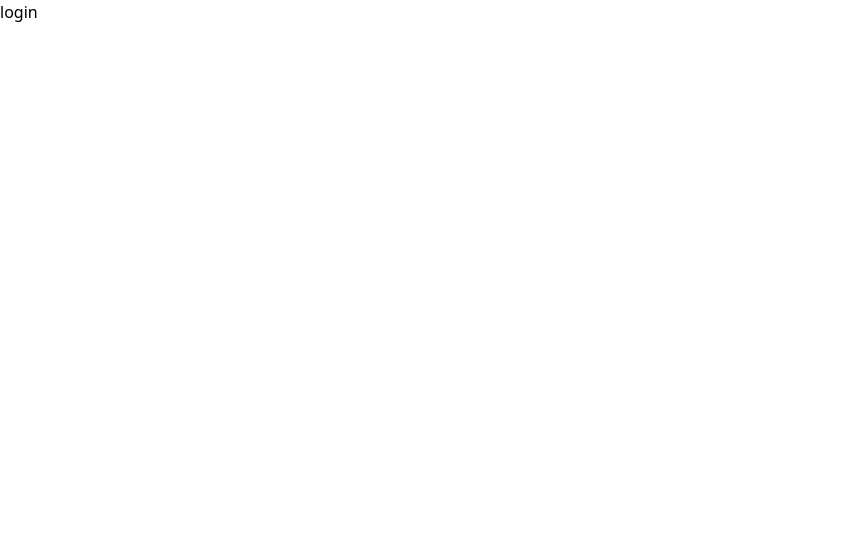
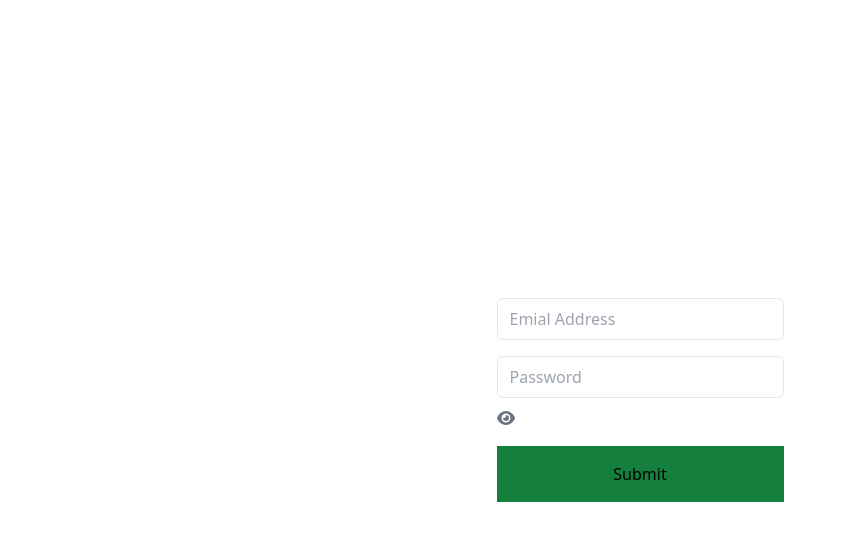
Before and after one commit to Zeyad-Hegazy/Hoist-frontend, a React (Vite) app: page /login in a window 1280 px wide. Shown: the top 540 px of the page, without its empty margins (0-846 px from the left). Built offline with nearby package versions, Linux system fonts and the light colour scheme.

Commit message:
setup the api and log in

```diff
--- a/package.json
+++ b/package.json
@@ -3,6 +3,7 @@
 	"private": true,
 	"version": "0.0.0",
 	"type": "module",
+	"proxy": "http://localhost:8080/api/v1",
 	"scripts": {
 		"dev": "vite",
 		"build": "vite build",
@@ -19,6 +20,7 @@
 		"formik": "^2.4.6",
 		"react": "^18.2.0",
 		"react-dom": "^18.2.0",
+		"react-redux": "^9.1.1",
 		"react-router-dom": "^6.23.0",
 		"redux-thunk": "^3.1.0",
 		"yup": "^1.4.0"
--- /dev/null
+++ b/src/actions/auth.js
@@ -0,0 +1,11 @@
+import { AUTH } from "../constants/action-types";
+import * as api from "../api/index";
+
+export const login = (formData) => async (dispatch) => {
+	try {
+		const { data } = await api.logIn(formData);
+		dispatch({ type: AUTH, data });
+	} catch (error) {
+		console.log(error);
+	}
+};
--- /dev/null
+++ b/src/api/index.js
@@ -0,0 +1,14 @@
+import axios from "axios";
+
+const API = axios.create({ baseURL: "http://localhost:8080/api/v1" });
+
+API.interceptors.request.use((req) => {
+	if (localStorage.getItem("profile")) {
+		req.headers.Authorization = `Bearer ${
+			JSON.parse(localStorage.getItem("profile")).token
+		}`;
+	}
+	return req;
+});
+
+export const logIn = (formData) => API.post("/auth/login", formData);
--- /dev/null
+++ b/src/components/UI/Input.jsx
@@ -0,0 +1,40 @@
+/* eslint-disable react/prop-types */
+import { FontAwesomeIcon } from "@fortawesome/react-fontawesome";
+import { faEye, faEyeSlash } from "@fortawesome/free-solid-svg-icons";
+
+const Input = ({
+	half,
+	name,
+	handleChange,
+	label,
+	autoFocus,
+	type,
+	handleShowPassword,
+}) => {
+	return (
+		<div className={`w-full ${half ? "sm:w-1/2" : "sm:w-full"} mb-4`}>
+			<input
+				className="relative w-full px-3 py-2 border rounded-md focus:outline-none focus:ring focus:ring-blue-400"
+				name={name}
+				onChange={handleChange}
+				placeholder={label}
+				autoFocus={autoFocus}
+				type={type}
+				required
+			/>
+			{name === "password" && (
+				<button
+					onClick={handleShowPassword}
+					className="top-0 right-0 mt-2 mr-3 focus:outline-none"
+				>
+					<FontAwesomeIcon
+						icon={type === "password" ? faEye : faEyeSlash}
+						className="text-gray-500 hover:text-gray-700"
+					/>
+				</button>
+			)}
+		</div>
+	);
+};
+
+export default Input;
--- /dev/null
+++ b/src/constants/action-types.js
@@ -0,0 +1,2 @@
+export const AUTH = "auths";
+export const LOGOUT = "logout";
--- a/src/main.jsx
+++ b/src/main.jsx
@@ -3,11 +3,15 @@ import ReactDOM from "react-dom/client";
 import App from "./App.jsx";
 import "./index.css";
 import { BrowserRouter } from "react-router-dom";
+import { Provider } from "react-redux";
+import store from "./store";
 
 ReactDOM.createRoot(document.getElementById("root")).render(
 	<React.StrictMode>
 		<BrowserRouter>
-			<App />
+			<Provider store={store}>
+				<App />
+			</Provider>
 		</BrowserRouter>
 	</React.StrictMode>
 );
--- a/src/pages/auth/Login.jsx
+++ b/src/pages/auth/Login.jsx
@@ -1,6 +1,62 @@
+import { useState } from "react";
+import { useDispatch, useSelector } from "react-redux";
+import { useNavigate } from "react-router-dom";
+import { login } from "./../../actions/auth";
+import Input from "../../components/UI/Input";
 
-const login = () => {
-	return <div>login</div>;
+const initialState = {
+	email: "",
+	password: "",
+};
+const Login = () => {
+	const [formData, setFormData] = useState(initialState);
+	const [showPassword, setShowPassword] = useState(false);
+	const dispatch = useDispatch();
+	const navigate = useNavigate();
+
+	const user = useSelector((state) => state.auth.profile);
+
+	const handleShowPassword = () => {
+		setShowPassword((prevShowPasswrd) => !prevShowPasswrd);
+	};
+
+	const handleChange = (e) => {
+		setFormData({ ...formData, [e.target.name]: e.target.value });
+	};
+
+	const handleSubmit = (e) => {
+		e.preventDefault();
+
+		dispatch(login(formData));
+		if (user.status !== "success") {
+			console.log("user not correct");
+		}
+		if (user.status === "success") navigate("/dashboard");
+	};
+
+	return (
+		<div className="w-[100vw] h-[100vh] flex justify-center items-center">
+			<form onSubmit={handleSubmit}>
+				<Input
+					name="email"
+					label="Emial Address"
+					handleChange={handleChange}
+					type="emial"
+				/>
+				<Input
+					name="password"
+					label="Password"
+					handleChange={handleChange}
+					type={showPassword ? "text" : "password"}
+					handleShowPassword={handleShowPassword}
+				/>
+
+				<button type="submit" className="p-4 w-full bg-green-700">
+					Submit
+				</button>
+			</form>
+		</div>
+	);
 };
 
-export default login;
+export default Login;
--- /dev/null
+++ b/src/store/index.js
@@ -0,0 +1,12 @@
+import { configureStore } from "@reduxjs/toolkit";
+import rootReducer from "./reducers";
+
+const store = configureStore({
+	reducer: rootReducer,
+	middleware: (getDefaultMiddleware) =>
+		getDefaultMiddleware({
+			serializableCheck: false,
+		}),
+});
+
+export default store;
--- /dev/null
+++ b/src/store/reducers/auth.js
@@ -0,0 +1,17 @@
+import { AUTH, LOGOUT } from "../../constants/action-types";
+
+export default (
+	state = { profile: JSON.parse(localStorage.getItem("profile")) },
+	action
+) => {
+	switch (action.type) {
+		case AUTH:
+			localStorage.setItem("profile", JSON.stringify({ ...action?.data }));
+			return { ...state, profile: action?.data };
+		case LOGOUT:
+			localStorage.clear();
+			return { ...state, profile: null };
+		default:
+			return state;
+	}
+};
--- /dev/null
+++ b/src/store/reducers/index.js
@@ -0,0 +1,6 @@
+import { combineReducers } from "@reduxjs/toolkit";
+import auth from "./auth";
+
+const rootReducer = combineReducers({ auth });
+
+export default rootReducer;
```
Also changed, not shown: 1 other file (tests, documents, lock files or other folders).
